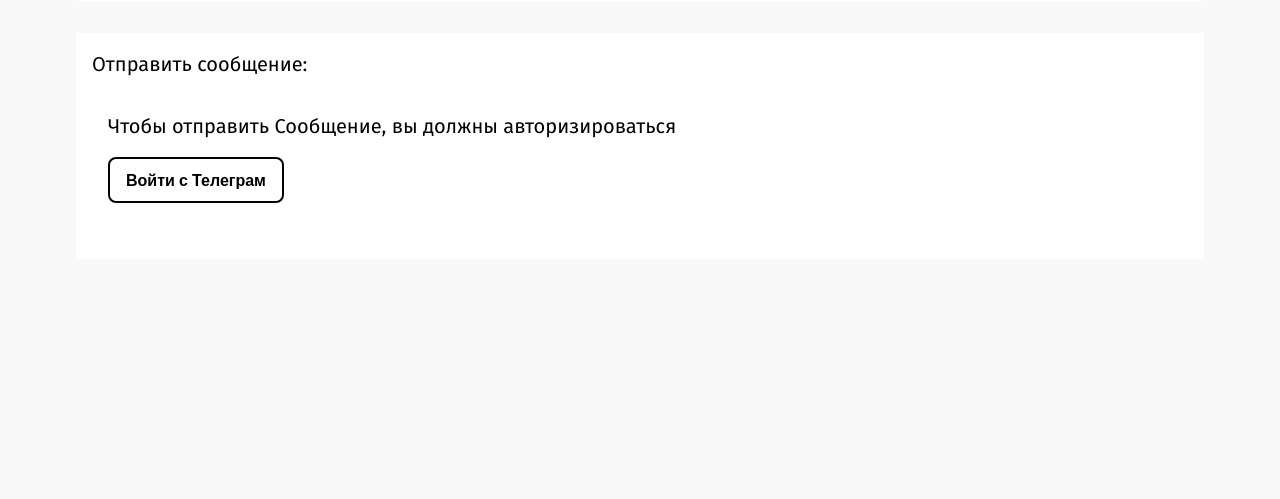
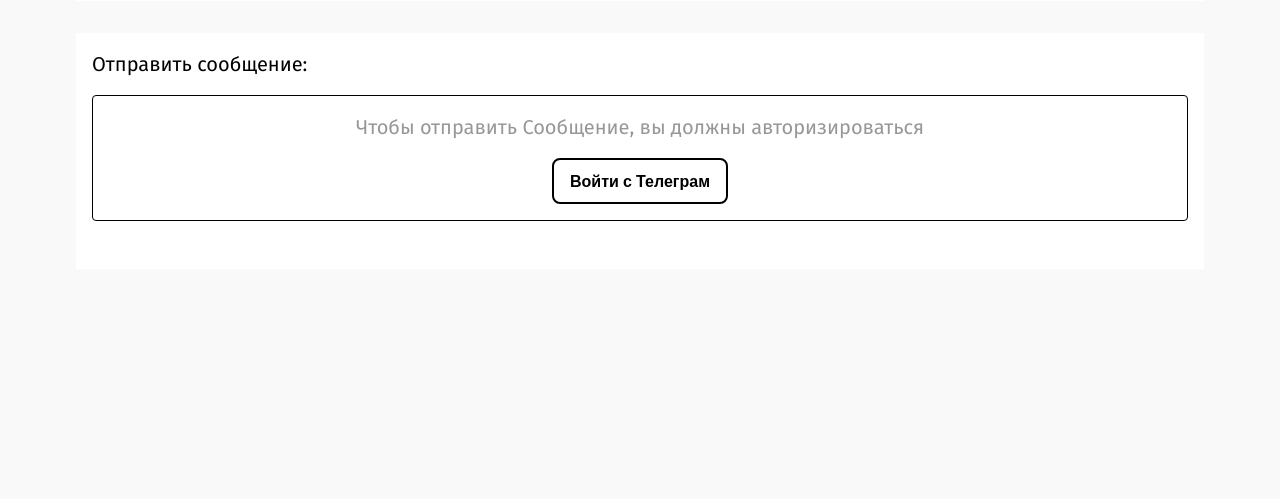
Before and after one commit to MaxDrg/Mi_forum, a Django app: template forum/templates/forum-post.html in a window 1280 px wide. Shown: the part 215-714 px from the top of the page. Run offline with Django 4.2, Linux system fonts and the light colour scheme; the template is opened without the code that fills it, so the values that code supplies are empty; some libraries are stand-ins or nearby versions.

Commit message:
mi_forum 0.0.8

```diff
--- a/forum/templates/forum-post.html
+++ b/forum/templates/forum-post.html
@@ -6,11 +6,6 @@
 
   <!-- .forum -->
   <div class="forum">
-
-    <!-- .backLink -->
-    <a href="forum.html" class="backLink">
-      <img src="{% static '/forum/images/back.svg' %}" alt="Назад">
-    </a><!-- /.backLink -->
 
     <!-- .forumBreadcrumb -->
     <div class="forumBreadcrumb">
@@ -143,7 +138,7 @@
         <button onclick="checkInput('default')" type="button" class="button">Отправить сообщение</button>
       </form>
       {% else %}
-      <div class="forumPost">
+      <div class="comments__guest">
         <p>Чтобы отправить Сообщение, вы должны авторизироваться</p>
         <a href="https://t.me/mi_forum_bot" class="button">Войти с Телеграм</a>
       </div>
```
